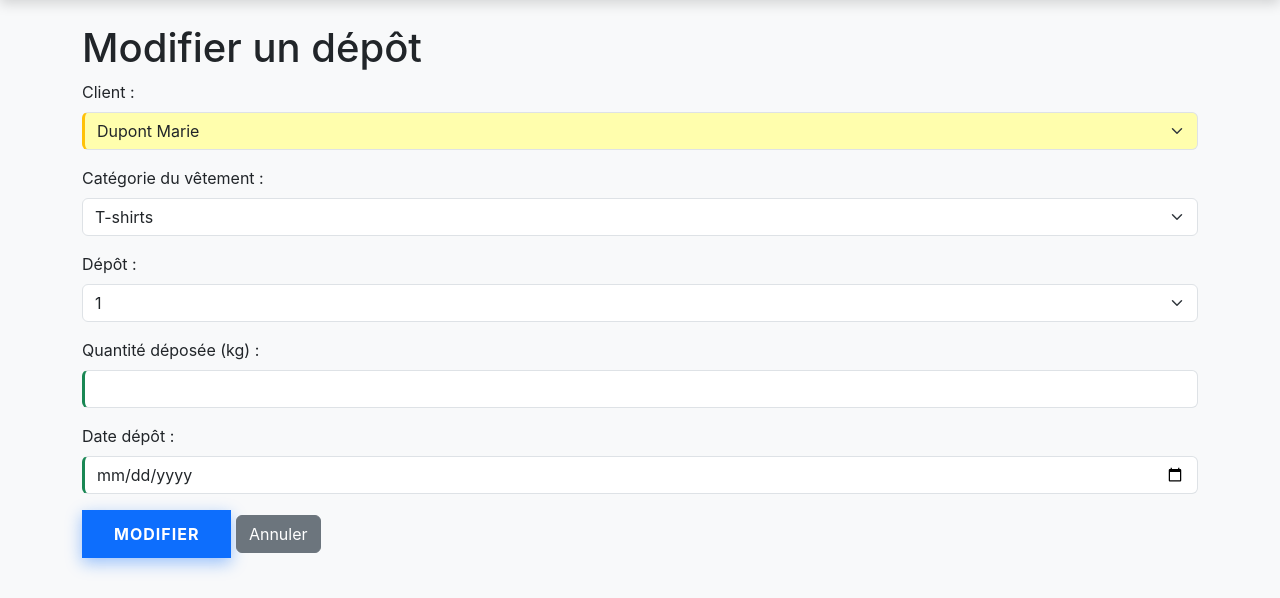
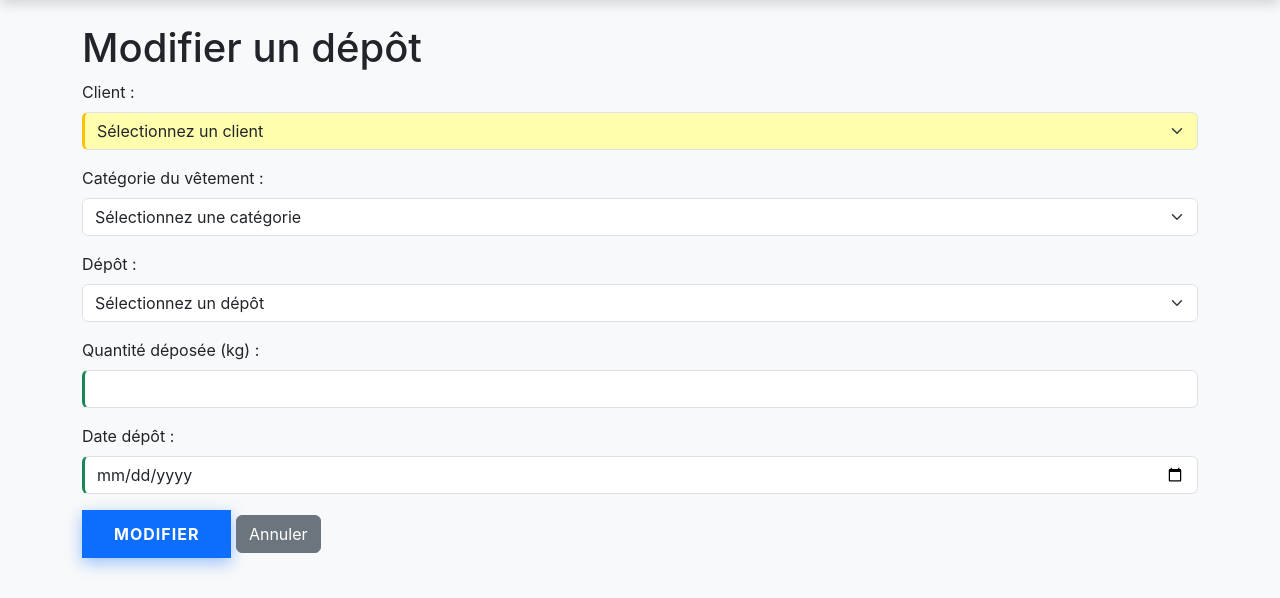
Before and after one commit to LeandreBizel/SAE1.04, a Flask app: page /Depose/edit in a window 1280 px wide. Shown: the part 142-740 px from the top of the page. Run offline with Flask 3, Linux system fonts and the light colour scheme; data comes from the database, SQL or seed files in the repository; data that the repository does not hold is empty; some libraries are stand-ins or nearby versions.

Commit message:
Refactor form fields in Depose_edit.html

```diff
--- a/templates/Tables/Depose_edit.html
+++ b/templates/Tables/Depose_edit.html
@@ -16,10 +16,11 @@
         <input type="hidden" name="id_depose" value="{{ depose.id_depose }}">
 
         <div class="mb-3">
-            <label for="client_id" class="form-label">Client :</label>
-            <select class="form-select" name="client_id" required>
+            <label for="id_client" class="form-label">Client :</label>
+            <select class="form-select" name="id_client" id="id_client" required>
+                <option value="">Sélectionnez un client</option>
                 {% for client in clients %}
-                <option value="{{ client.id_client }}" >
+                <option value="{{ client.id_client }}">
                     {{ client.nom }} {{ client.prenom }}
                 </option>
                 {% endfor %}
@@ -27,10 +28,11 @@
         </div>
 
         <div class="mb-3">
-            <label for="categorie_vetement_id" class="form-label">Catégorie du vêtement :</label>
-            <select class="form-select" name="categorie_vetement_id">
+            <label for="id_categorie_vetement" class="form-label">Catégorie du vêtement :</label>
+            <select class="form-select" name="id_categorie_vetement" id="id_categorie_vetement">
+                <option value="">Sélectionnez une catégorie</option>
                 {% for cat in categories %}
-                <option value="{{ cat.id_categorie_vetement }}" >
+                <option value="{{ cat.id_categorie_vetement }}">
                     {{ cat.nom_vetement }}
                 </option>
                 {% endfor %}
@@ -38,10 +40,11 @@
         </div>
 
         <div class="mb-3">
-            <label for="depot_id" class="form-label">Dépôt :</label>
-            <select class="form-select" name="depot_id">
+            <label for="id_depot" class="form-label">Dépôt :</label>
+            <select class="form-select" name="id_depot" id="id_depot">
+                <option value="">Sélectionnez un dépôt</option>
                 {% for depot in depots %}
-                <option value="{{ depot.id_depot }}" >
+                <option value="{{ depot.id_depot }}">
                     {{ depot.id_depot }}
                 </option>
                 {% endfor %}
@@ -50,7 +53,7 @@
 
         <div class="mb-3">
             <label for="quantite_depot" class="form-label">Quantité déposée (kg) :</label>
-            <input type="number"  name="quantite_depot" id="quantite_depot" class="form-control"
+            <input type="number" name="quantite_depot" id="quantite_depot" class="form-control"
                 value="{{ depose.quantite_depot }}">
         </div>
 
```
